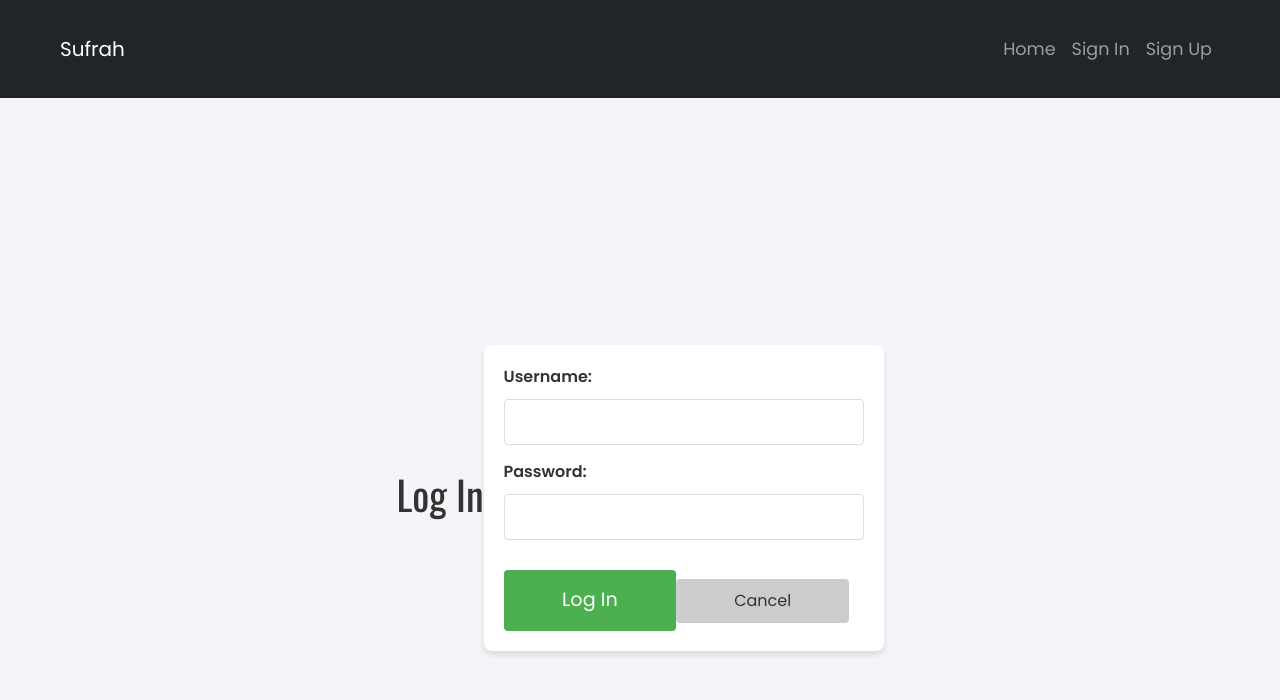
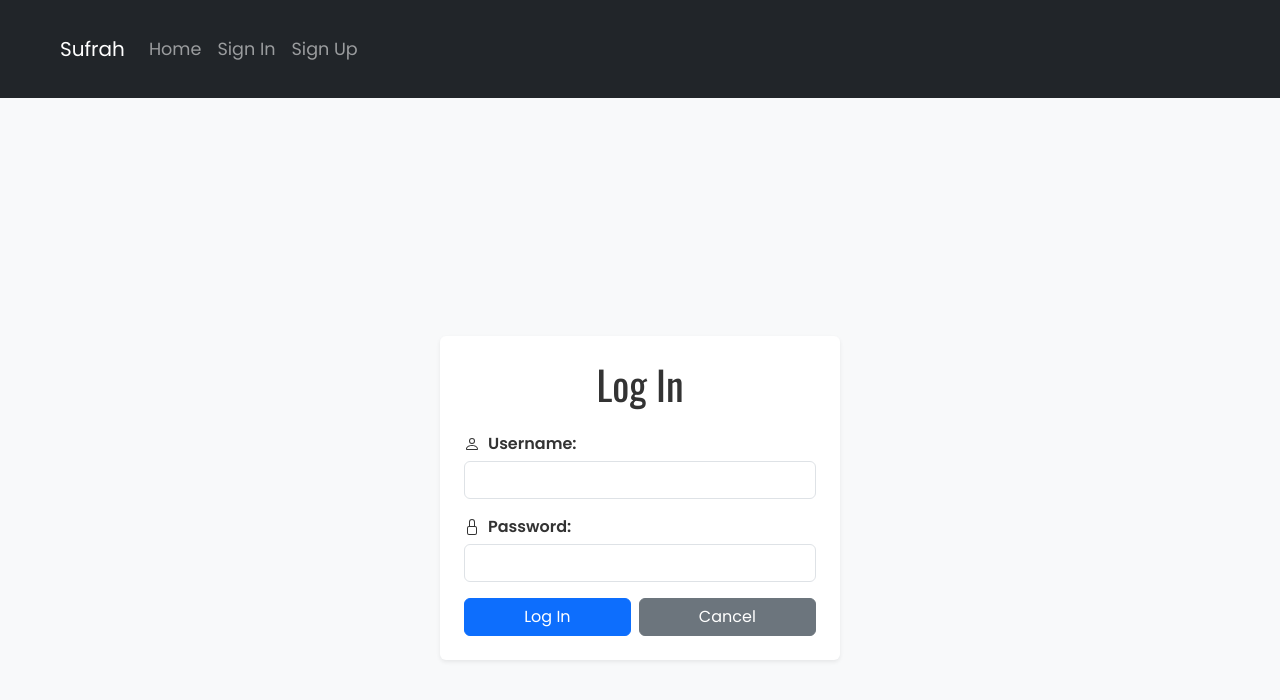
Before and after one commit to hadiAlrahmani/Sufrah-Frontend, a React (Vite) app: page /signin in a window 1280 px wide. Shown: the top 700 px of the page. Built offline with nearby package versions, Linux system fonts and the light colour scheme; no server answers.

Commit message:
update css

```diff
--- a/src/components/NavBar/NavBar.jsx
+++ b/src/components/NavBar/NavBar.jsx
@@ -1,7 +1,7 @@
-import { Link } from 'react-router-dom';
-import { AuthedUserContext } from '../../App';
-import { useContext } from 'react';
-import "./NavBar.css"; // Importing custom CSS
+import { Link } from "react-router-dom";
+import { AuthedUserContext } from "../../App";
+import { useContext } from "react";
+import "./NavBar.css";
 
 const NavBar = ({ handleSignout }) => {
   const user = useContext(AuthedUserContext);
@@ -9,7 +9,10 @@ const NavBar = ({ handleSignout }) => {
   return (
     <nav className="navbar navbar-expand-lg navbar-dark bg-dark">
       <div className="container">
-        <Link className="navbar-brand" to="/">Sufrah</Link>
+        <Link className="navbar-brand" to="/">
+          Sufrah
+        </Link>
+
         <button
           className="navbar-toggler"
           type="button"
@@ -23,52 +26,111 @@ const NavBar = ({ handleSignout }) => {
         </button>
 
         <div className="collapse navbar-collapse" id="navbarNav">
-          <ul className="navbar-nav ms-auto">
+          <ul className="navbar-nav">
             {user ? (
               <>
-                <li className="nav-item">
-                  <span className="nav-link welcome-text">Welcome, {user.username}</span>
-                </li>
-                <li className="nav-item">
-                  <Link className="nav-link" to="/">Home</Link>
-                </li>
-                <li className="nav-item">
-                  <Link className="nav-link" to="/cart">Cart</Link>
-                </li>
-                <li className="nav-item">
-                  <Link className="nav-link" to="/orders">Orders</Link>
-                </li>
-                <li className="nav-item">
-                  <Link className="nav-link" to="/notifications">Notifications</Link>
-                </li>
+                {user?.role !== "admin" && (
+                  <>
+                    <li className="nav-item">
+                      <Link className="nav-link" to="/">
+                        Home
+                      </Link>
+                    </li>
+                    <li className="nav-item">
+                      <Link className="nav-link" to="/orders">
+                        Orders
+                      </Link>
+                    </li>
+                  </>
+                )}
 
-                {/* Show Admin Dashboard if user is an admin */}
                 {user?.role === "admin" && (
                   <li className="nav-item">
-                    <Link className="nav-link admin-link" to="/admin">Admin Dashboard</Link>
+                    <Link className="nav-link admin-link" to="/admin">
+                      Admin Dashboard
+                    </Link>
                   </li>
                 )}
-
-                <li className="nav-item">
-                  <Link className="nav-link signout-btn" to="" onClick={handleSignout}>
-                    Sign Out
-                  </Link>
-                </li>
               </>
             ) : (
               <>
                 <li className="nav-item">
-                  <Link className="nav-link" to="/">Home</Link>
+                  <Link className="nav-link" to="/">
+                    Home
+                  </Link>
                 </li>
                 <li className="nav-item">
-                  <Link className="nav-link" to="/signin">Sign In</Link>
+                  <Link className="nav-link" to="/signin">
+                    Sign In
+                  </Link>
                 </li>
                 <li className="nav-item">
-                  <Link className="nav-link" to="/signup">Sign Up</Link>
+                  <Link className="nav-link" to="/signup">
+                    Sign Up
+                  </Link>
                 </li>
               </>
             )}
           </ul>
+
+          {user && (
+            <div className="d-flex align-items-center ms-auto">
+              {user?.role !== "admin" && (
+                <>
+                  {/* Cart Icon */}
+                  <Link className="nav-link me-3" to="/cart">
+                    <svg
+                      xmlns="http://www.w3.org/2000/svg"
+                      width="20"
+                      height="20"
+                      fill="white"
+                      className="bi bi-cart-fill"
+                      viewBox="0 0 16 16"
+                    >
+                      <path d="M0 1.5A.5.5 0 0 1 .5 1H2a.5.5 0 0 1 .485.379L2.89 3H14.5a.5.5 0 0 1 .491.592l-1.5 8A.5.5 0 0 1 13 12H4a.5.5 0 0 1-.491-.408L2.01 3.607 1.61 2H.5a.5.5 0 0 1-.5-.5M5 12a2 2 0 1 0 0 4 2 2 0 0 0 0-4m7 0a2 2 0 1 0 0 4 2 2 0 0 0 0-4m-7 1a1 1 0 1 1 0 2 1 1 0 0 1 0-2m7 0a1 1 0 1 1 0 2 1 1 0 0 1 0-2" />
+                    </svg>
+                  </Link>
+
+                  {/* Notifications Icon */}
+                  <Link className="nav-link me-3" to="/notifications">
+                    <svg
+                      xmlns="http://www.w3.org/2000/svg"
+                      width="20"
+                      height="20"
+                      fill="white"
+                      className="bi bi-bell-fill"
+                      viewBox="0 0 16 16"
+                    >
+                      <path d="M8 16a2 2 0 0 0 2-2H6a2 2 0 0 0 2 2m.995-14.901a1 1 0 1 0-1.99 0A5 5 0 0 0 3 6c0 1.098-.5 6-2 7h14c-1.5-1-2-5.902-2-7 0-2.42-1.72-4.44-4.005-4.901" />
+                    </svg>
+                  </Link>
+                </>
+              )}
+
+              <div className="user-section d-flex align-items-center border rounded p-2">
+                <svg
+                  xmlns="http://www.w3.org/2000/svg"
+                  width="20"
+                  height="20"
+                  fill="white"
+                  className="bi bi-person-fill me-2"
+                  viewBox="0 0 16 16"
+                >
+                  <path d="M3 14s-1 0-1-1 1-4 6-4 6 3 6 4-1 1-1 1zm5-6a3 3 0 1 0 0-6 3 3 0 0 0 0 6" />
+                </svg>
+                <span className="navbar-text me-3 text-white">
+                  {user.username}
+                </span>
+                <Link
+                  className="nav-link signout-btn text-red"
+                  to=""
+                  onClick={handleSignout}
+                >
+                  Sign Out
+                </Link>
+              </div>
+            </div>
+          )}
         </div>
       </div>
     </nav>
--- a/src/components/SigninForm/SigninForm.css
+++ b/src/components/SigninForm/SigninForm.css
@@ -1,4 +1,4 @@
-/* Basic container for the SignIn form */
+
 .signin-container {
   display: flex;
   justify-content: center;
@@ -8,7 +8,6 @@
   padding: 20px;
 }
 
-  /* Styling for the form */
 .signin-form {
   background: #fff;
   padding: 20px;
@@ -18,12 +17,12 @@
   max-width: 400px;
 }
 
-  /* Form group styling */
+
 .form-group {
   margin-bottom: 15px;
 }
 
-  /* Input fields */
+
 .form-input {
   width: 100%;
   padding: 10px;
@@ -33,28 +32,34 @@
   margin-top: 5px;
 }
 
-  /* Error message styling */
+
 .error-message {
   color: red;
   font-size: 14px;
   margin-bottom: 10px;
 }
 
-  /* Button styling */
+
+.form-actions {
+  display: flex;
+  justify-content: space-between;
+  gap: 10px;
+}
+
+
 .submit-btn, .cancel-btn {
   width: 48%;
-    padding: 10px;
-    margin-top: 15px;
+  padding: 8px 12px;
   border-radius: 4px;
   border: none;
-    font-size: 16px;
+  font-size: 14px;
   cursor: pointer;
+  transition: background-color 0.3s ease;
 }
 
 .submit-btn {
   background-color: #1a73e8;
   color: #fff;
-    transition: background-color 0.3s ease;
 }
 
 .submit-btn:hover {
@@ -64,14 +69,13 @@
 .cancel-btn {
   background-color: #ccc;
   color: #333;
-    transition: background-color 0.3s ease;
 }
 
 .cancel-btn:hover {
   background-color: #bbb;
 }
 
-  /* Responsive design for smaller screens */
+
 @media (max-width: 600px) {
   .signin-form {
       width: 100%;
--- a/src/components/SigninForm/SigninForm.jsx
+++ b/src/components/SigninForm/SigninForm.jsx
@@ -1,14 +1,14 @@
-import { useState } from 'react';
-import { Link, useNavigate } from 'react-router-dom';
-import * as authService from '../../services/authService';
-import './SigninForm.css'; // Import the CSS file for styling
+import { useState } from "react";
+import { Link, useNavigate } from "react-router-dom";
+import * as authService from "../../services/authService";
+import "./SigninForm.css"; // Import the CSS file for styling
 
 const SigninForm = (props) => {
   const navigate = useNavigate();
-  const [message, setMessage] = useState(['']);
+  const [message, setMessage] = useState([""]);
   const [formData, setFormData] = useState({
-    username: '',
-    password: '',
+    username: "",
+    password: "",
   });
 
   const updateMessage = (msg) => {
@@ -16,7 +16,7 @@ const SigninForm = (props) => {
   };
 
   const handleChange = (e) => {
-    updateMessage('');
+    updateMessage("");
     setFormData({ ...formData, [e.target.name]: e.target.value });
   };
 
@@ -25,19 +25,40 @@ const SigninForm = (props) => {
     try {
       const user = await authService.signin(formData);
       props.setUser(user);
-      navigate('/');
+      navigate("/");
     } catch (err) {
       updateMessage(err.message);
     }
   };
 
   return (
-    <main className="signin-container">
-      <h1>Log In</h1>
-      {message && <p className="error-message">{message}</p>}
-      <form autoComplete="off" onSubmit={handleSubmit} className="signin-form">
-        <div className="form-group">
-          <label htmlFor="username">Username:</label>
+    <main className="signin-container d-flex justify-content-center align-items-center vh-100 bg-light">
+      <div
+        className="signin-form bg-white p-4 rounded shadow-sm w-100"
+        style={{ maxWidth: "400px" }}
+      >
+        <h1 className="text-center mb-4">Log In</h1>
+        {message && (
+          <p className="error-message text-danger text-center">{message}</p>
+        )}
+        <form autoComplete="off" onSubmit={handleSubmit}>
+          <div className="form-group mb-3">
+            <label
+              htmlFor="username"
+              className="form-label d-flex align-items-center"
+            >
+              <svg
+                xmlns="http://www.w3.org/2000/svg"
+                width="16"
+                height="16"
+                fill="currentColor"
+                className="bi bi-person me-2"
+                viewBox="0 0 16 16"
+              >
+                <path d="M8 8a3 3 0 1 0 0-6 3 3 0 0 0 0 6m2-3a2 2 0 1 1-4 0 2 2 0 0 1 4 0m4 8c0 1-1 1-1 1H3s-1 0-1-1 1-4 6-4 6 3 6 4m-1-.004c-.001-.246-.154-.986-.832-1.664C11.516 10.68 10.289 10 8 10s-3.516.68-4.168 1.332c-.678.678-.83 1.418-.832 1.664z" />
+              </svg>
+              Username:
+            </label>
             <input
               type="text"
               autoComplete="off"
@@ -45,11 +66,26 @@ const SigninForm = (props) => {
               value={formData.username}
               name="username"
               onChange={handleChange}
-            className="form-input"
+              className="form-control"
             />
           </div>
-        <div className="form-group">
-          <label htmlFor="password">Password:</label>
+          <div className="form-group mb-3">
+            <label
+              htmlFor="password"
+              className="form-label d-flex align-items-center"
+            >
+              <svg
+                xmlns="http://www.w3.org/2000/svg"
+                width="16"
+                height="16"
+                fill="currentColor"
+                className="bi bi-lock me-2"
+                viewBox="0 0 16 16"
+              >
+                <path d="M8 1a2 2 0 0 1 2 2v4H6V3a2 2 0 0 1 2-2m3 6V3a3 3 0 0 0-6 0v4a2 2 0 0 0-2 2v5a2 2 0 0 0 2 2h6a2 2 0 0 0 2-2V9a2 2 0 0 0-2-2M5 8h6a1 1 0 0 1 1 1v5a1 1 0 0 1-1 1H5a1 1 0 0 1-1-1V9a1 1 0 0 1 1-1" />
+              </svg>
+              Password:
+            </label>
             <input
               type="password"
               autoComplete="off"
@@ -57,16 +93,19 @@ const SigninForm = (props) => {
               value={formData.password}
               name="password"
               onChange={handleChange}
-            className="form-input"
+              className="form-control"
             />
           </div>
-        <div className="form-actions">
-          <button type="submit" className="submit-btn">Log In</button>
-          <Link to="/">
-            <button type="button" className="cancel-btn">Cancel</button>
+          <div className="form-actions d-flex justify-content-between gap-2">
+            <button type="submit" className="btn btn-primary flex-grow-1">
+              Log In
+            </button>
+            <Link to="/" className="btn btn-secondary flex-grow-1">
+              Cancel
             </Link>
           </div>
         </form>
+      </div>
     </main>
   );
 };
--- a/src/components/SignupForm/SignupForm.css
+++ b/src/components/SignupForm/SignupForm.css
@@ -1,6 +1,4 @@
-/* SignupForm.css */
 
-/* Centering the form */
 .signup-container {
     display: flex;
     justify-content: center;
--- a/src/components/SignupForm/SignupForm.jsx
+++ b/src/components/SignupForm/SignupForm.jsx
@@ -1,15 +1,15 @@
-import { useState } from 'react';
-import { Link, useNavigate } from 'react-router-dom';
-import * as authService from '../../services/authService';
-import './SignupForm.css'; // Importing the CSS file for this component
+import { useState } from "react";
+import { Link, useNavigate } from "react-router-dom";
+import * as authService from "../../services/authService";
+import "./SignupForm.css";
 
 const SignupForm = (props) => {
   const navigate = useNavigate();
-  const [message, setMessage] = useState(['']);
+  const [message, setMessage] = useState([""]);
   const [formData, setFormData] = useState({
-    username: '',
-    password: '',
-    passwordConf: '',
+    username: "",
+    password: "",
+    passwordConf: "",
   });
 
   const updateMessage = (msg) => {
@@ -25,7 +25,7 @@ const SignupForm = (props) => {
     try {
       const newUserResponse = await authService.signup(formData);
       props.setUser(newUserResponse.user);
-      navigate('/');
+      navigate("/");
     } catch (err) {
       updateMessage(err.message);
     }
@@ -38,51 +38,109 @@ const SignupForm = (props) => {
   };
 
   return (
-    <div className="signup-container">
-      <h1 className="signup-title">Sign Up</h1>
-      <p className="error-message">{message}</p>
-      <form onSubmit={handleSubmit} className="signup-form">
-        <div className="form-group">
-          <label htmlFor="username">Username:</label>
+    <main className="signup-container d-flex justify-content-center align-items-center vh-100 bg-light">
+      <div
+        className="signup-form bg-white p-4 rounded shadow-sm w-100"
+        style={{ maxWidth: "400px" }}
+      >
+        <h1 className="text-center mb-4">Sign Up</h1>
+        {message && (
+          <p className="error-message text-danger text-center">{message}</p>
+        )}
+        <form onSubmit={handleSubmit}>
+          <div className="form-group mb-3">
+            <label
+              htmlFor="username"
+              className="form-label d-flex align-items-center"
+            >
+              <svg
+                xmlns="http://www.w3.org/2000/svg"
+                width="16"
+                height="16"
+                fill="currentColor"
+                className="bi bi-person me-2"
+                viewBox="0 0 16 16"
+              >
+                <path d="M8 8a3 3 0 1 0 0-6 3 3 0 0 0 0 6m2-3a2 2 0 1 1-4 0 2 2 0 0 1 4 0m4 8c0 1-1 1-1 1H3s-1 0-1-1 1-4 6-4 6 3 6 4m-1-.004c-.001-.246-.154-.986-.832-1.664C11.516 10.68 10.289 10 8 10s-3.516.68-4.168 1.332c-.678.678-.83 1.418-.832 1.664z" />
+              </svg>
+              Username:
+            </label>
             <input
               type="text"
-            id="name"
+              id="username"
               value={username}
               name="username"
               onChange={handleChange}
-            className="form-input"
+              className="form-control"
             />
           </div>
-        <div className="form-group">
-          <label htmlFor="password">Password:</label>
+          <div className="form-group mb-3">
+            <label
+              htmlFor="password"
+              className="form-label d-flex align-items-center"
+            >
+              <svg
+                xmlns="http://www.w3.org/2000/svg"
+                width="16"
+                height="16"
+                fill="currentColor"
+                className="bi bi-lock me-2"
+                viewBox="0 0 16 16"
+              >
+                <path d="M8 1a2 2 0 0 1 2 2v4H6V3a2 2 0 0 1 2-2m3 6V3a3 3 0 0 0-6 0v4a2 2 0 0 0-2 2v5a2 2 0 0 0 2 2h6a2 2 0 0 0 2-2V9a2 2 0 0 0-2-2M5 8h6a1 1 0 0 1 1 1v5a1 1 0 0 1-1 1H5a1 1 0 0 1-1-1V9a1 1 0 0 1 1-1" />
+              </svg>
+              Password:
+            </label>
             <input
               type="password"
               id="password"
               value={password}
               name="password"
               onChange={handleChange}
-            className="form-input"
+              className="form-control"
             />
           </div>
-        <div className="form-group">
-          <label htmlFor="confirm">Confirm Password:</label>
+          <div className="form-group mb-3">
+            <label
+              htmlFor="confirm"
+              className="form-label d-flex align-items-center"
+            >
+              <svg
+                xmlns="http://www.w3.org/2000/svg"
+                width="16"
+                height="16"
+                fill="currentColor"
+                className="bi bi-lock me-2"
+                viewBox="0 0 16 16"
+              >
+                <path d="M8 1a2 2 0 0 1 2 2v4H6V3a2 2 0 0 1 2-2m3 6V3a3 3 0 0 0-6 0v4a2 2 0 0 0-2 2v5a2 2 0 0 0 2 2h6a2 2 0 0 0 2-2V9a2 2 0 0 0-2-2M5 8h6a1 1 0 0 1 1 1v5a1 1 0 0 1-1 1H5a1 1 0 0 1-1-1V9a1 1 0 0 1 1-1" />
+              </svg>
+              Confirm Password:
+            </label>
             <input
               type="password"
               id="confirm"
               value={passwordConf}
               name="passwordConf"
               onChange={handleChange}
-            className="form-input"
+              className="form-control"
             />
           </div>
-        <div className="button-group">
-          <button type="submit" disabled={isFormInvalid()} className="btn btn-primary">Sign Up</button>
-          <Link to="/">
-            <button type="button" className="btn btn-secondary">Cancel</button>
+          <div className="form-actions d-flex justify-content-between gap-2">
+            <button
+              type="submit"
+              disabled={isFormInvalid()}
+              className="btn btn-primary flex-grow-1"
+            >
+              Sign Up
+            </button>
+            <Link to="/" className="btn btn-secondary flex-grow-1">
+              Cancel
             </Link>
           </div>
         </form>
       </div>
+    </main>
   );
 };
 
```
Also changed, not shown: src/components/AdminDashboard/AdminDashboard.css (+82 -24 lines), src/components/NavBar/NavBar.css (+6 -9 lines). Lines whose indentation alone changed are shown as unchanged.
